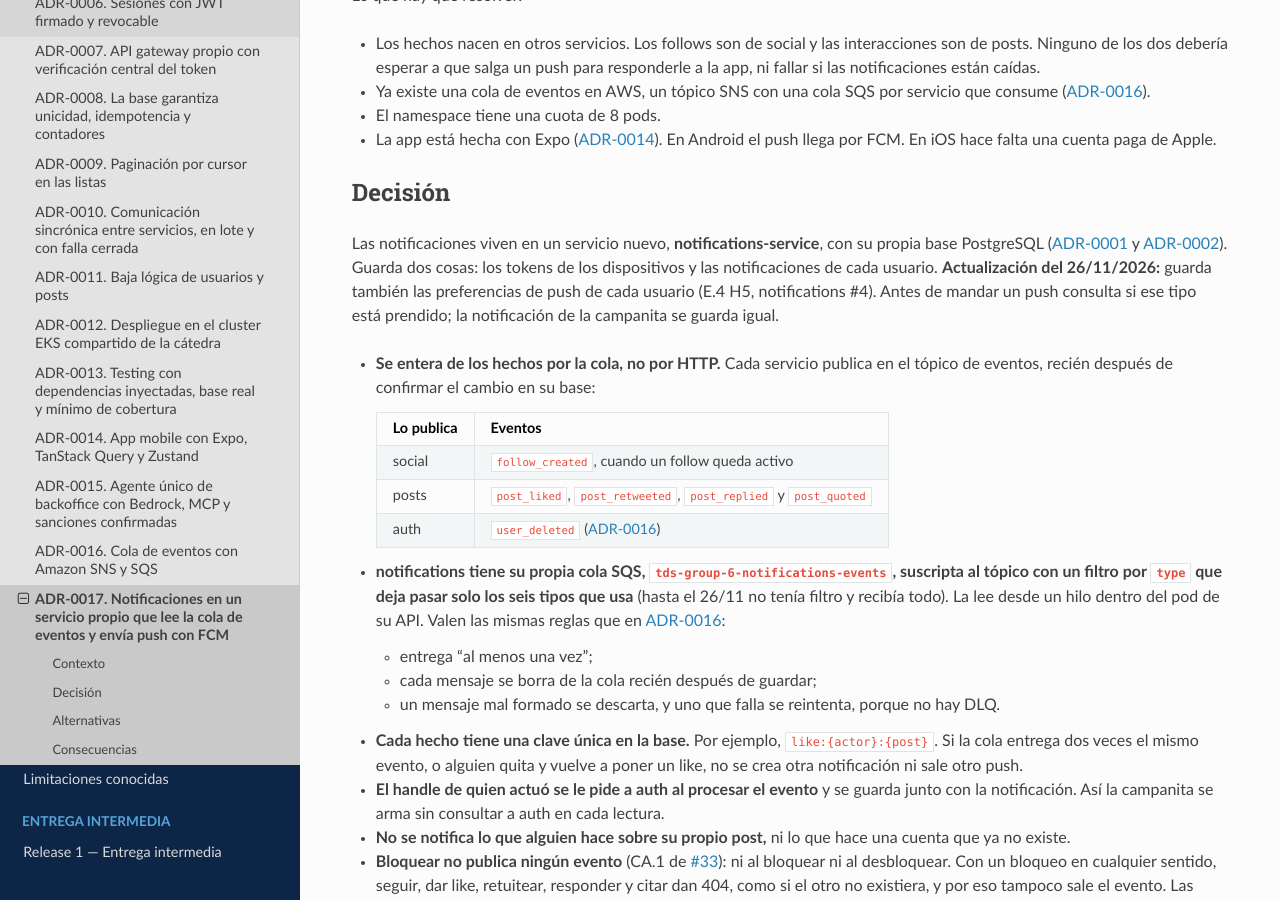
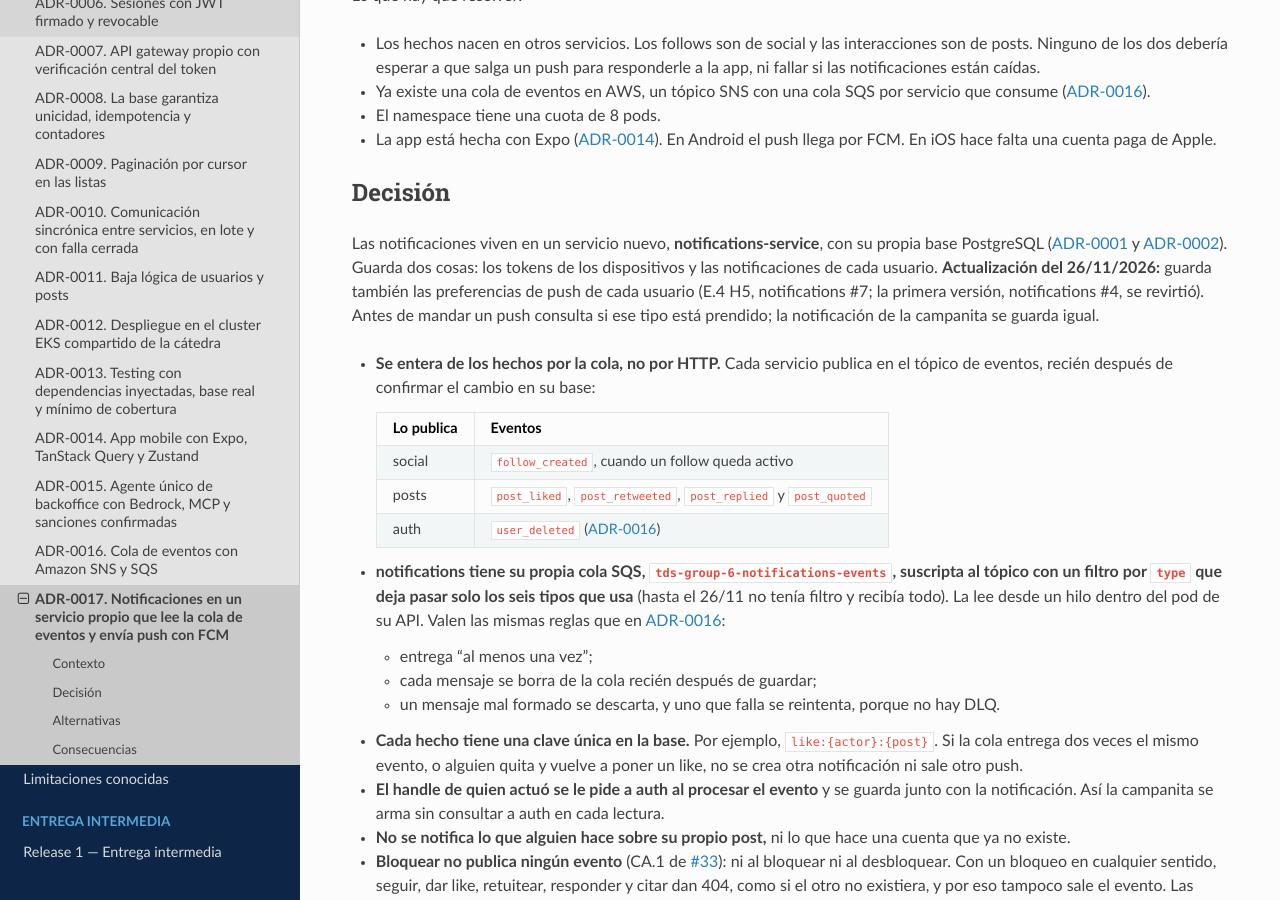
Before and after one commit to tds-g6-2s2026/udesa-x-docs, a Sphinx documentation site: the page built from docs/adr-0017.md, in a window 1280 px wide and 900 px high, scrolled down 509 px. Built offline with Sphinx 7.4.7 and the Read the Docs theme 3.1.0, drawn with Linux system fonts in a browser that asks for light colours.

```diff
--- a/docs/adr-0017.md
+++ b/docs/adr-0017.md
@@ -18,7 +18,7 @@ Lo que hay que resolver:
 
 ## Decisión
 
-Las notificaciones viven en un servicio nuevo, **notifications-service**, con su propia base PostgreSQL ({doc}`ADR-0001 <adr-0001>` y {doc}`ADR-0002 <adr-0002>`). Guarda dos cosas: los tokens de los dispositivos y las notificaciones de cada usuario. **Actualización del 26/11/2026:** guarda también las preferencias de push de cada usuario (E.4 H5, notifications #4). Antes de mandar un push consulta si ese tipo está prendido; la notificación de la campanita se guarda igual.
+Las notificaciones viven en un servicio nuevo, **notifications-service**, con su propia base PostgreSQL ({doc}`ADR-0001 <adr-0001>` y {doc}`ADR-0002 <adr-0002>`). Guarda dos cosas: los tokens de los dispositivos y las notificaciones de cada usuario. **Actualización del 26/11/2026:** guarda también las preferencias de push de cada usuario (E.4 H5, notifications #7; la primera versión, notifications #4, se revirtió). Antes de mandar un push consulta si ese tipo está prendido; la notificación de la campanita se guarda igual.
 
 - **Se entera de los hechos por la cola, no por HTTP.** Cada servicio publica en el tópico de eventos, recién después de confirmar el cambio en su base:
 
```
Also changed, not shown: docs/historias.md (+0 -1 lines).
